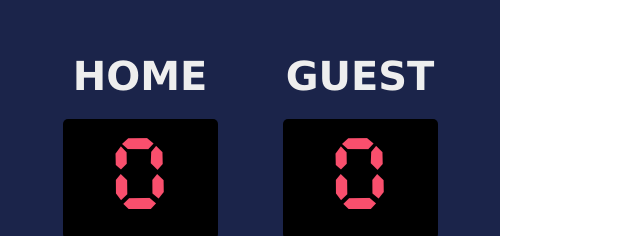
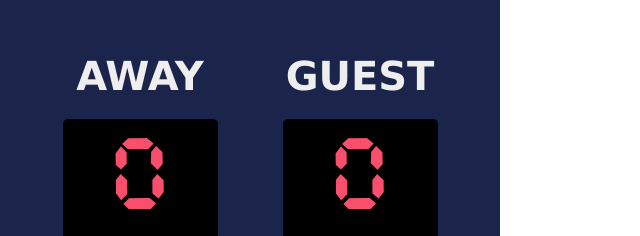
Before and after one commit to HappyOtto/Bucketball_counter, a website: page index.html in a window 1280 px wide. Shown: the top 236 px of the page, 0-640 px from the left. Drawn offline with nearby package versions, Linux system fonts and the light colour scheme.

Commit message:
HOME to AWAY

```diff
--- a/index.html
+++ b/index.html
@@ -5,7 +5,7 @@
     <body>
         <div class="container">
             <div id="home">
-                <h3>HOME</h3>
+                <h3>AWAY</h3>
                 <div id="home-score" class="home-img">0</div>
                     <div id="btn-conteiner">
                         <button id="btn" onclick="home1()">+1</button>
```
